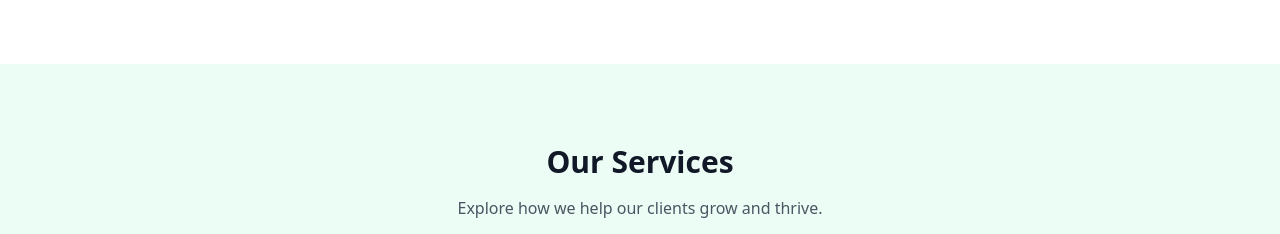
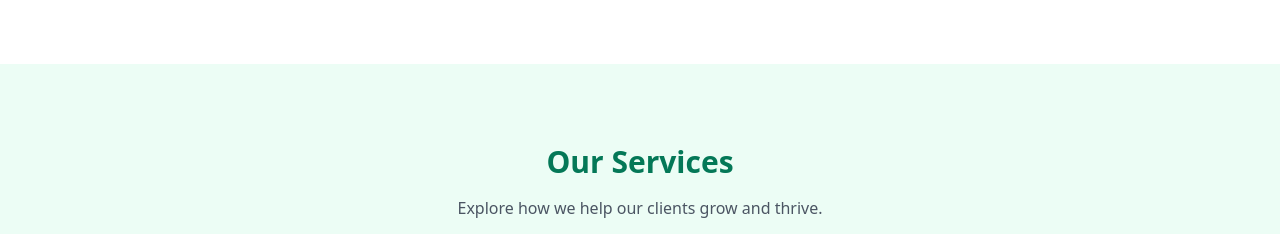
Before and after one commit to Stephen-OG/alamocactus, a plain HTML site: page index.html in a window 1280 px wide. Shown: the part 1248-1482 px from the top of the page. Drawn offline with nearby package versions, Linux system fonts and the light colour scheme.

Commit message:
changed our services font color

```diff
--- a/index.html
+++ b/index.html
@@ -112,7 +112,7 @@
 <section class="py-20 bg-emerald-50">
   <div class="container mx-auto px-6">
     <div class="text-center mb-12">
-      <h3 class="text-3xl font-bold animate-fade-in">Our Services</h3>
+      <h3 class="text-3xl font-bold animate-fade-in text-emerald-700">Our Services</h3>
       <p class="mt-4 text-gray-600 animate-fade-in delay-200">Explore how we help our clients grow and thrive.</p>
     </div>
     <div class="grid gap-10 md:grid-cols-3">
```
